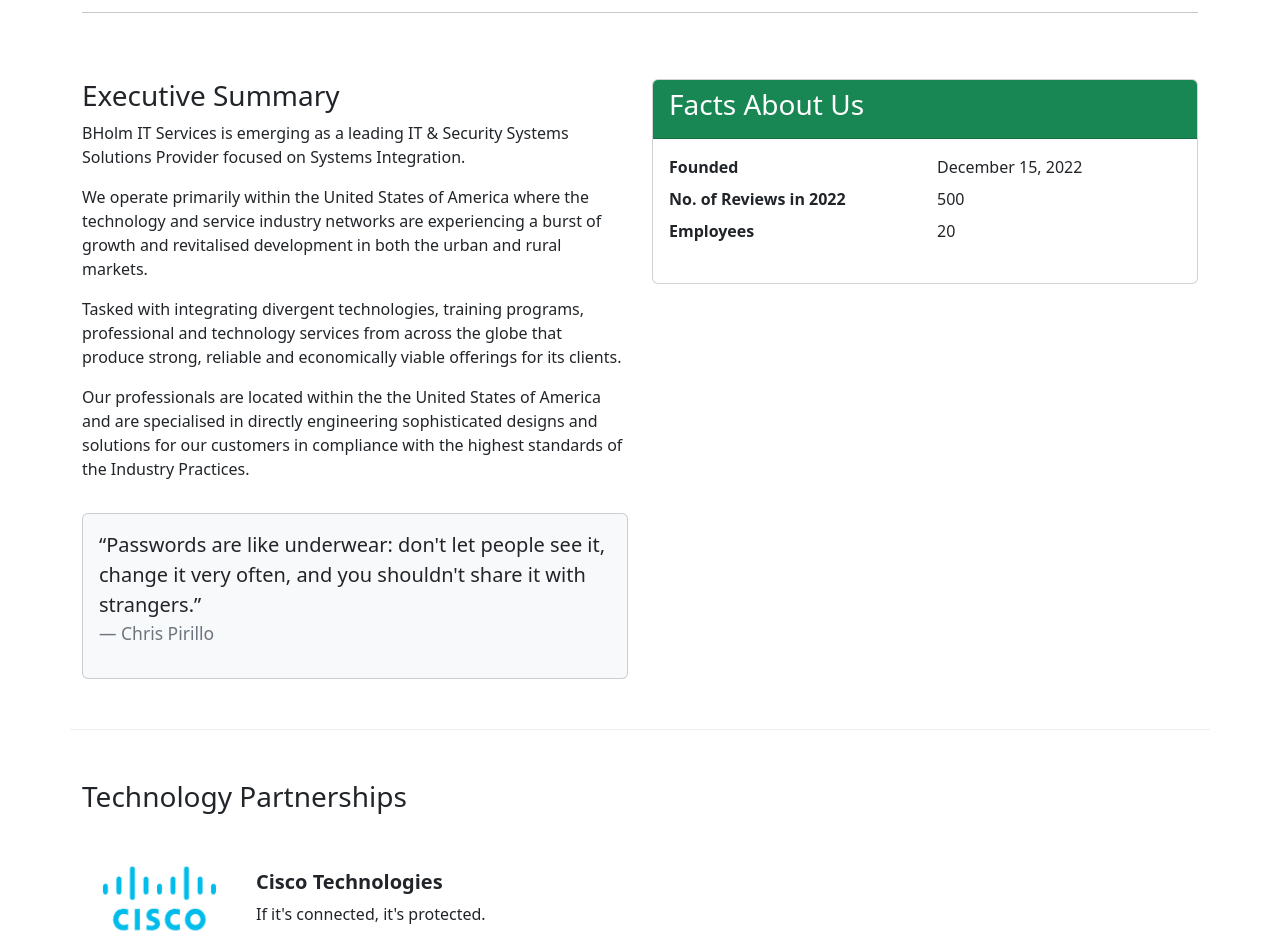
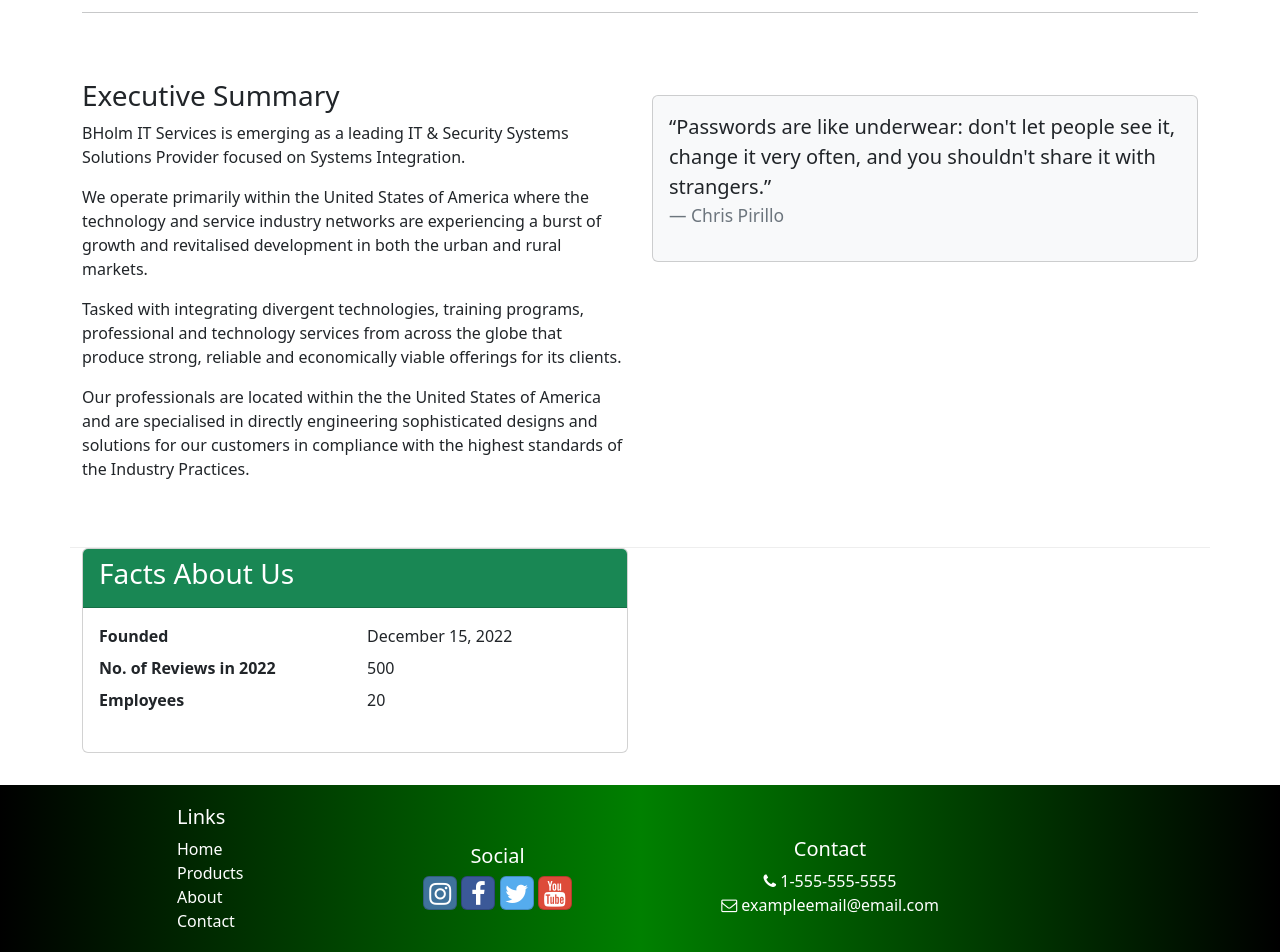
Before and after one commit to bholmdev/react-it-site, a React (Create React App) app: page /about in a window 1280 px wide. Shown: the part 460-1412 px from the top of the page. Built offline with nearby package versions, Linux system fonts and the light colour scheme.

Commit message:
Parters page

```diff
--- a/src/App.js
+++ b/src/App.js
@@ -8,6 +8,7 @@ import BannerImg from "./components/BannerImg";
 import Footer from './components/Footer';
 import CampsitesDirectoryPage from './pages/CampsitesDirectoryPage';
 import CampsiteDetailPage from "./pages/CampsiteDetailPage";
+import PartnersPage from "./pages/PartnersPage";
 
 function App() {
     return (
@@ -17,6 +18,7 @@ function App() {
             <Routes>
                 <Route path="/" element={<HomePage />} />
                 <Route path="about" element={<AboutPage />} />
+                <Route path="partners" element={<PartnersPage />} />
                 <Route path="contact" element={<ContactPage />} />
                 <Route path="directory" element={<CampsitesDirectoryPage />} />
                 <Route
--- a/src/app/shared/PARTNERS.js
+++ b/src/app/shared/PARTNERS.js
@@ -7,6 +7,7 @@ export const PARTNERS = [
     {
         id: 0,
         name: 'Cisco Technologies',
+        link: "https://www.cisco.com/",
         image: ciscologo,
         featured: false,
         description:
@@ -15,6 +16,7 @@ export const PARTNERS = [
     {
         id: 1,
         name: 'Sophos',
+        link: "https://www.sophos.com/",
         image: sophosLogo,
         description:
             'Managed Detection and Response.'
@@ -22,6 +24,7 @@ export const PARTNERS = [
     {
         id: 2,
         name: 'Palo Alto',
+        link: "https://www.paloaltonetworks.com/",
         image: palosAltoLogo,
         description:
             'Fix the unknown before you know it.'
@@ -29,6 +32,7 @@ export const PARTNERS = [
     {
         id: 3,
         name: 'SonicWall',
+        link: "https://www.sonicwall.com/",
         image: sonicwallLogo,
         description:
             'Mobilize for the new normal.'
--- a/src/components/Header.js
+++ b/src/components/Header.js
@@ -33,7 +33,7 @@ const Header = () => {
                         </NavLink>
                     </NavItem>
                     <NavItem>
-                        <NavLink className="nav-link" to="/technologies">
+                        <NavLink className="nav-link" to="/partners">
                             Technology Providers
                         </NavLink>
                     </NavItem>
--- a/src/features/partners/Partner.js
+++ b/src/features/partners/Partner.js
@@ -1,10 +1,10 @@
 const Partner = ({partner}) => {
     if (partner) {
-        const {image, name, description} = partner;
+        const {link, image, name, description} = partner;
 
         return(
             <>
-                <img src={image} alt={name} style={{ width: '150px' }} />
+                <a href={link} target="_blank" rel="noopener noreferrer"><img src={image} alt={name} style={{ width: '150px' }} /></a>
                 <div className="m-4">
                 <h5 className='fw-bold'>{name}</h5>
                     {description}
--- a/src/pages/AboutPage.js
+++ b/src/pages/AboutPage.js
@@ -1,9 +1,8 @@
 import { Col, Row, Container, Card, CardBody, CardHeader } from "reactstrap";
 import SubHeader from "../components/SubHeader";
-import PartnersList from "../features/partners/PartnersList";
 
 const AboutPage = () => {
-    return(
+    return (
         <Container>
             <SubHeader current="About Us" />
             <Row className="row-content">
@@ -13,23 +12,6 @@ const AboutPage = () => {
                     <p>We operate primarily within the United States of America where the technology and service industry networks are experiencing a burst of growth and revitalised development in both the urban and rural markets.</p>
                     <p>Tasked with integrating divergent technologies, training programs, professional and technology services from across the globe that produce strong, reliable and economically viable offerings for its clients.</p>
                     <p>Our professionals are located within the the United States of America and are specialised in directly engineering sophisticated designs and solutions for our customers in compliance with the highest standards of the Industry Practices.</p>
-                </Col>
-                <Col sm="6">
-                    <Card>
-                        <CardHeader className="bg-success text-white">
-                            <h3>Facts About Us</h3>
-                        </CardHeader>
-                        <CardBody>
-                        <dl className='row'>
-                                <dt className='col-6'>Founded</dt>
-                                <dd className='col-6'>December 15, 2022</dd>
-                                <dt className='col-6'>No. of Reviews in 2022</dt>
-                                <dd className='col-6'>500</dd>
-                                <dt className='col-6'>Employees</dt>
-                                <dd className='col-6'>20</dd>
-                            </dl>
-                        </CardBody>
-                    </Card>
                 </Col>
                 <Col sm="6">
                     <Card className="bg-light mt-3">
@@ -42,11 +24,24 @@ const AboutPage = () => {
                     </Card>
                 </Col>
             </Row>
-            <Row className="row-content">
-                <Col xs="12">
-                    <h3>Technology Partnerships</h3>
+            <Row className="row-conten">
+                <Col sm="6">
+                    <Card>
+                        <CardHeader className="bg-success text-white">
+                            <h3>Facts About Us</h3>
+                        </CardHeader>
+                        <CardBody>
+                            <dl className='row'>
+                                <dt className='col-6'>Founded</dt>
+                                <dd className='col-6'>December 15, 2022</dd>
+                                <dt className='col-6'>No. of Reviews in 2022</dt>
+                                <dd className='col-6'>500</dd>
+                                <dt className='col-6'>Employees</dt>
+                                <dd className='col-6'>20</dd>
+                            </dl>
+                        </CardBody>
+                    </Card>
                 </Col>
-                <PartnersList />
             </Row>
         </Container>
     );
--- /dev/null
+++ b/src/pages/PartnersPage.js
@@ -0,0 +1,19 @@
+import SubHeader from "../components/SubHeader";
+import { Container, Row, Col } from "reactstrap";
+import PartnersList from "../features/partners/PartnersList";
+
+const PartnersPage = () => {
+    return (
+        <Container>
+            <SubHeader current="Technology Partners" />
+            <Row className="row-content">
+                <Col xs="12">
+                    <h3>Technology Partnerships</h3>
+                </Col>
+                <PartnersList />
+            </Row>
+        </Container>
+    );
+}
+
+export default PartnersPage;
```
